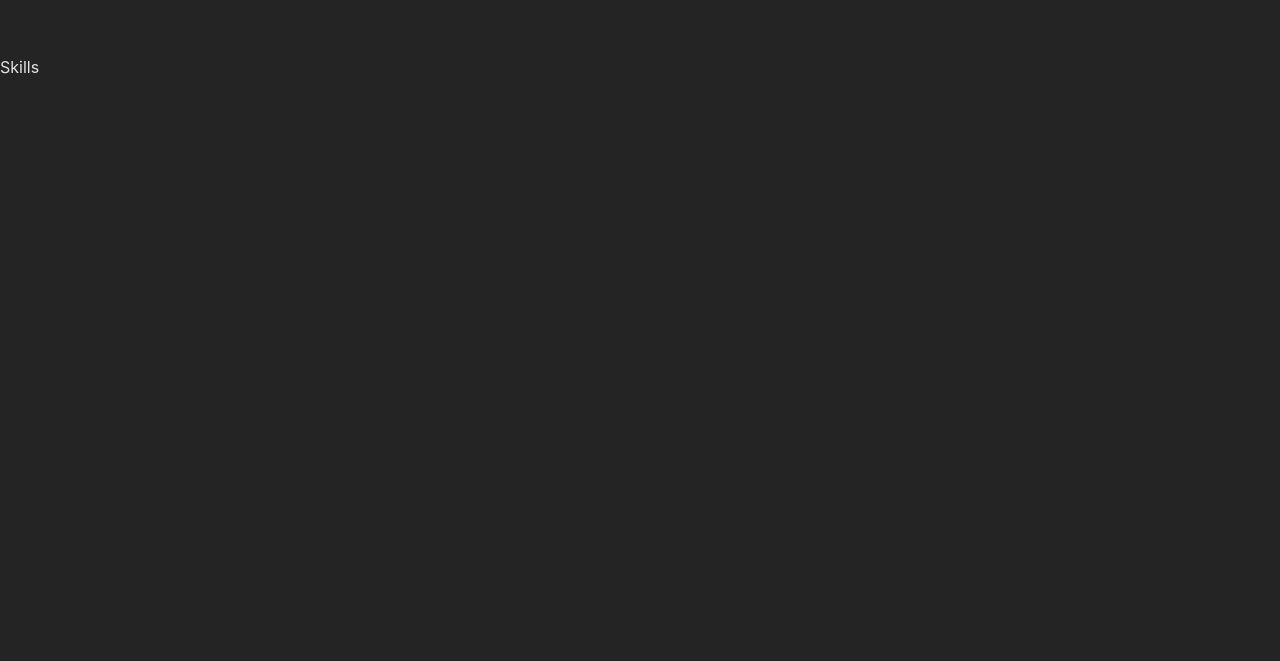
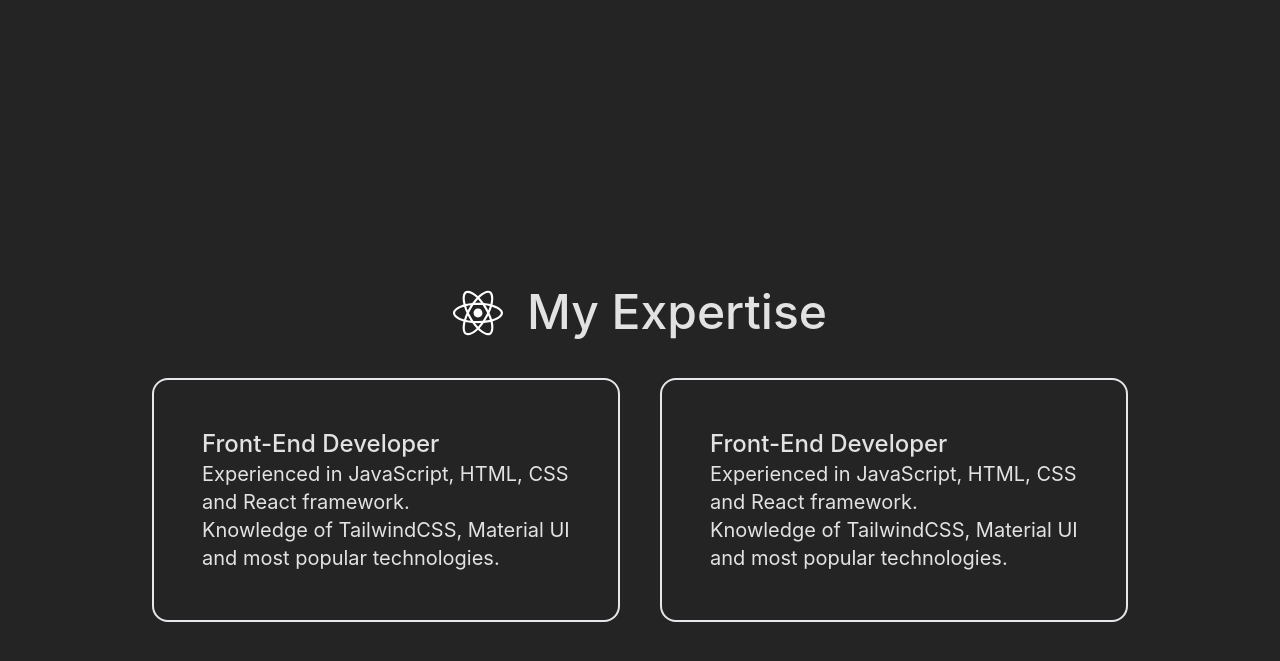
Before and after one commit to GutyChoque/portfolio-guty, a React (Vite) app: page / in a window 1280 px wide. Shown: the part 825-1486 px from the top of the page. Built offline with nearby package versions, Linux system fonts and the light colour scheme.

Commit message:
skills section updated

```diff
--- a/src/components/sections/Skills.jsx
+++ b/src/components/sections/Skills.jsx
@@ -1,9 +1,38 @@
-import React from 'react'
+import ReactLogo from "../../assets/react.svg?react";
 
 function Skills() {
   return (
-    <div id="skills" className="min-h-screen">Skills</div>
-  )
+    <section id="skills" className="min-h-screen min-h-dvh flex flex-col justify-center items-center p-16 px-28">
+      <div className="flex gap-6 pb-10 justify-center">
+        <ReactLogo className="" style={{ width: "50px", height: "50px" }} />
+        <h2 className="text-2xl md:text-5xl font-medium">My Expertise</h2>
+      </div>
+      <div className="flex gap-10 justify-center px-10">
+        <article className="p-12 border-2 rounded-2xl max-w-screen-sm">
+          <h3 className="text-xl md:text-2xl font-medium">
+            Front-End Developer
+          </h3>
+          <p className="text-sm md:text-xl font-normal">
+            Experienced in JavaScript, HTML, CSS and React framework.
+          </p>
+          <p className="text-sm md:text-xl font-normal">
+            Knowledge of TailwindCSS, Material UI and most popular technologies.
+          </p>
+        </article>
+        <article className="p-12 border-2 rounded-2xl max-w-screen-sm">
+          <h3 className="text-xl md:text-2xl font-medium">
+            Front-End Developer
+          </h3>
+          <p className="text-sm md:text-xl font-normal">
+            Experienced in JavaScript, HTML, CSS and React framework.
+          </p>
+          <p className="text-sm md:text-xl font-normal">
+            Knowledge of TailwindCSS, Material UI and most popular technologies.
+          </p>
+        </article>
+      </div>
+    </section>
+  );
 }
 
-export default Skills
+export default Skills;
```
